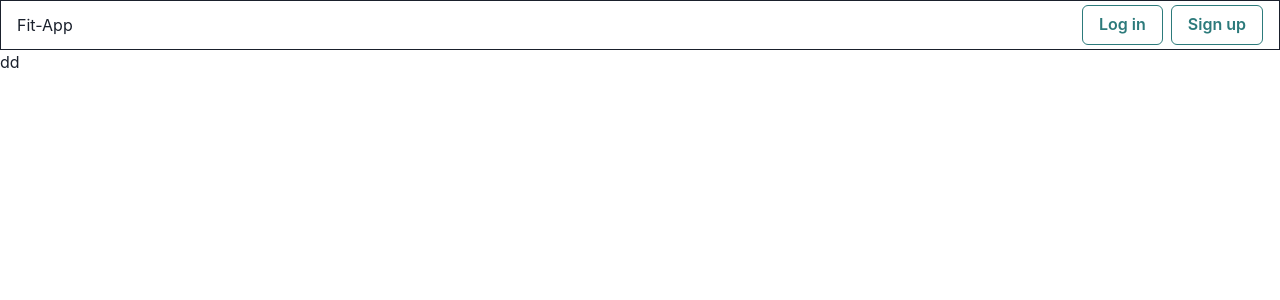
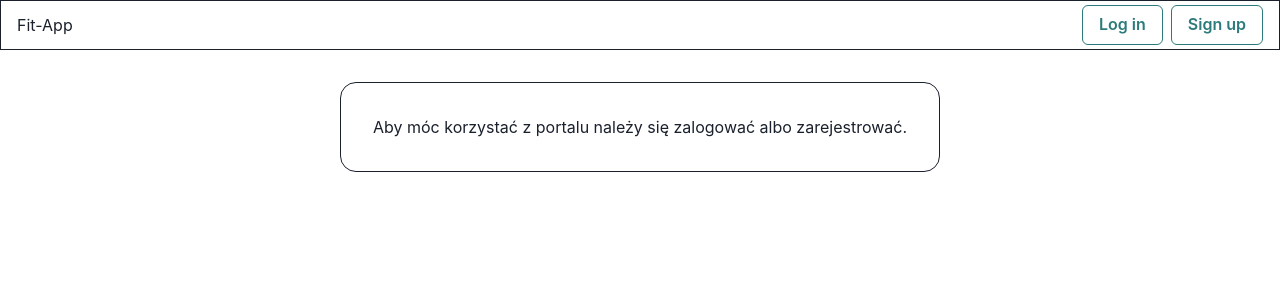
Before and after one commit to veccv/fit-app-v5-front, a Next.js app: page / in a window 1280 px wide. Shown: the top 300 px of the page. Built offline with nearby package versions, Linux system fonts and the light colour scheme.

Commit message:
Added Page component to handle user session and updated HomePage to use Page component

```diff
--- /dev/null
+++ b/components/Page.tsx
@@ -0,0 +1,28 @@
+import { ReactNode } from "react";
+import { useFitContext } from "@/context/FitContext";
+import { Flex } from "@chakra-ui/react";
+
+interface PageProps {
+  children: ReactNode;
+}
+
+const Page = ({ children }: PageProps) => {
+  const { userToken } = useFitContext();
+
+  if (!userToken)
+    return (
+      <Flex w="100%" justifyContent="center" alignItems="center" pt="2em">
+        <Flex border="1px solid" p="2em" borderRadius="1em">
+          Aby móc korzystać z portalu należy się zalogować albo zarejestrować.
+        </Flex>
+      </Flex>
+    );
+
+  return (
+    <Flex w="100%" p="2em" justifyContent="center">
+      {children}
+    </Flex>
+  );
+};
+
+export default Page;
--- a/pages/index.tsx
+++ b/pages/index.tsx
@@ -1,5 +1,7 @@
+import Page from "@/components/Page";
+
 const HomePage = () => {
-  return <>dd</>;
+  return <Page>dd</Page>;
 };
 
 export default HomePage;
```
